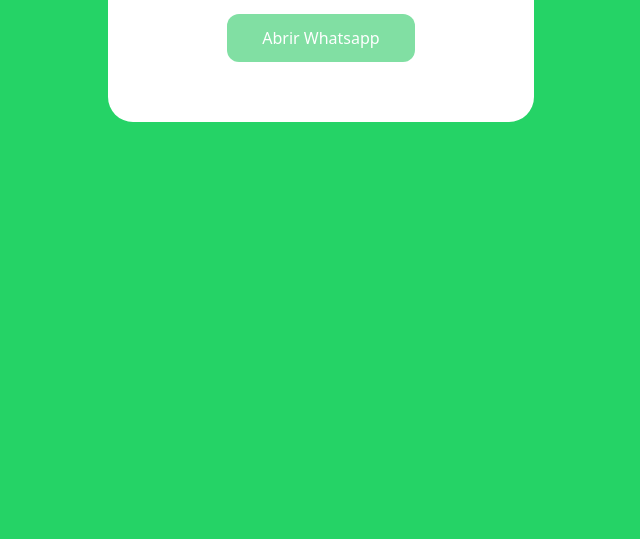
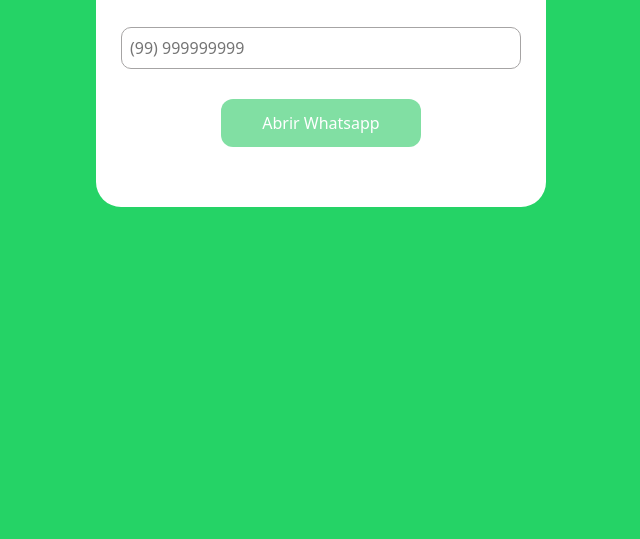
Before and after one commit to peterd130/whatsapp-chat-creator, a plain HTML site: page index.html in a window 1280 px wide. Shown: the part 261-800 px from the top of the page, without its empty margins (319-959 px from the left). Drawn offline with nearby package versions, Linux system fonts and the light colour scheme.

Commit message:
feat: change  max width

```diff
--- a/index.html
+++ b/index.html
@@ -32,7 +32,7 @@
       background-color: white;
       border-radius: 25px;
       padding: 30px 25px 60px;
-      margin-top: 10%
+      max-width: 450px;
     }
     #input-phone {
       border-radius: 10px;
@@ -74,9 +74,9 @@
   </style>
 </head>
 <body>
-  <div class="row m-0 p-0">
-    <div class="col-xl-4 col-lg-6 col-md-10 col-11 mx-auto my-0 p-0">
-      <div id="main-container">
+  <div class="row mx-0 p-0" style="margin-top: 10%;">
+    <div class="col-11 mx-auto my-0 p-0">
+      <div id="main-container" class="mx-auto">
         <div id="main-title">Whatsapp</div>
         <div id="description">Inicie uma conversa no Whatsapp sem precisar cadastrar o número no celular</div>
         <input type="tel" class="d-block w-100" id="input-phone" placeholder="(99) 999999999"  autocomplete="off">
```
